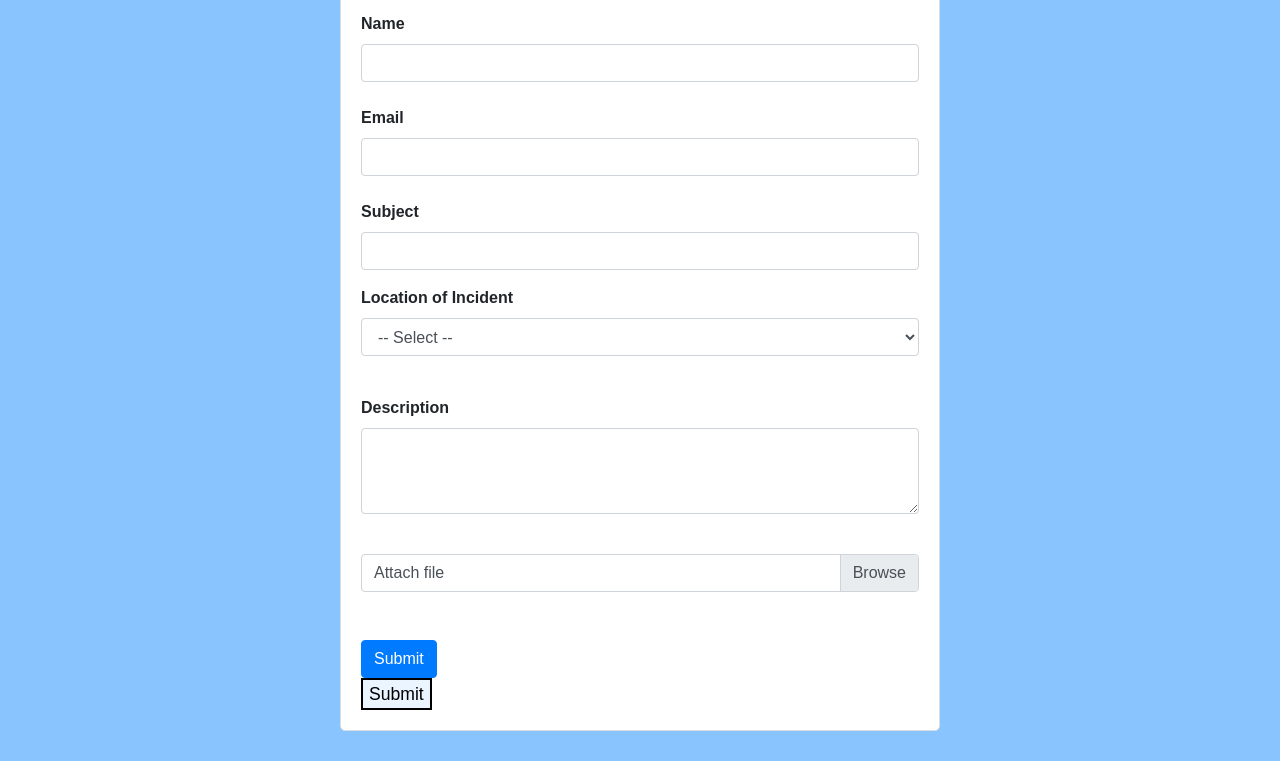
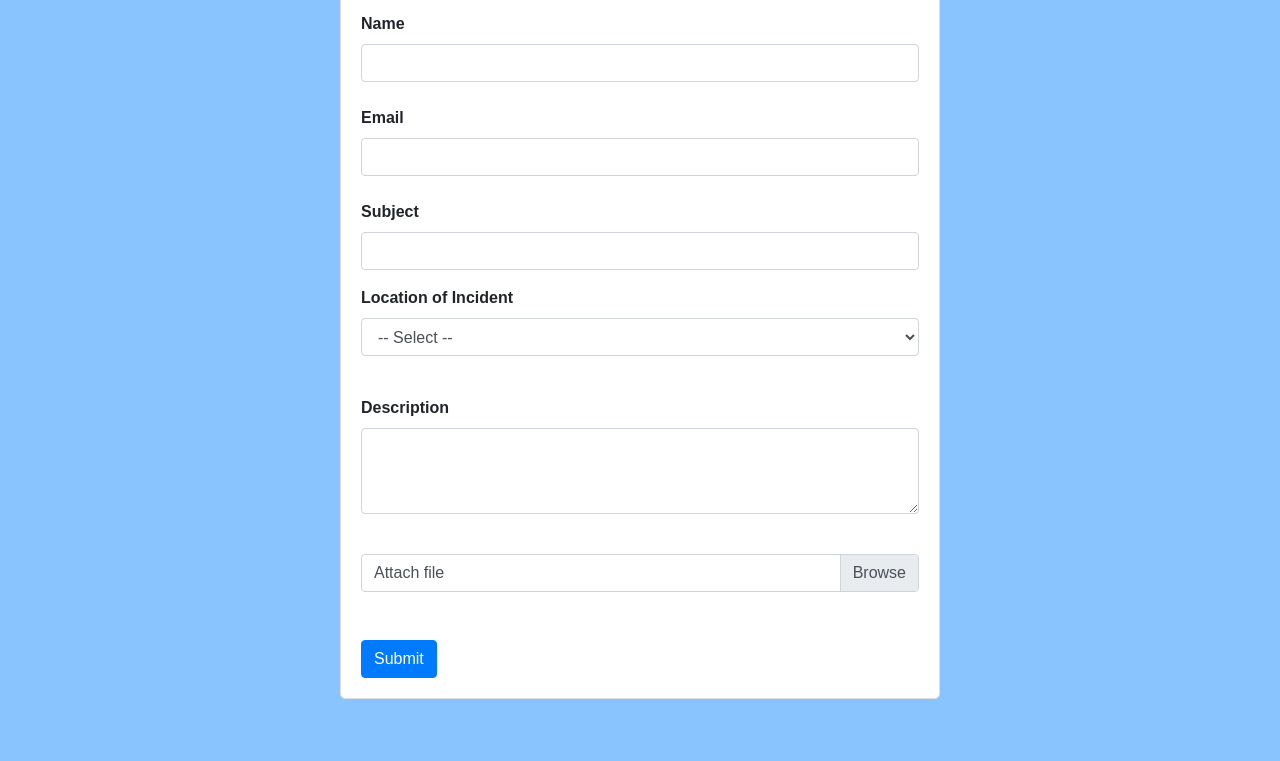
Before and after one commit to Bonzorama/Incident-Report-Form, a website built with Parcel: page index.html in a window 1280 px wide. Shown: the part 199-960 px from the top of the page. After the commit the page ends 928 px from the top, so only its background shows below. Built offline with nearby package versions, Linux system fonts and the light colour scheme.

Commit message:
onClick
added onClick

```diff
--- a/index.html
+++ b/index.html
@@ -75,9 +75,8 @@
   <label class="custom-file-label" for="customFile">Attach file</label>
 </div><br>
 </form><br><br>
-  <button type="submit" class="btn btn-primary">Submit</button><br>
-  <button onclick="myFunction()">Submit</button>
-  </div>
+  <button type="submit" class="btn btn-primary" onclick="myFunction()">Submit</button><br>
+    </div>
   </div>
 </form>
   <script src="src\index.js"></script>
```
